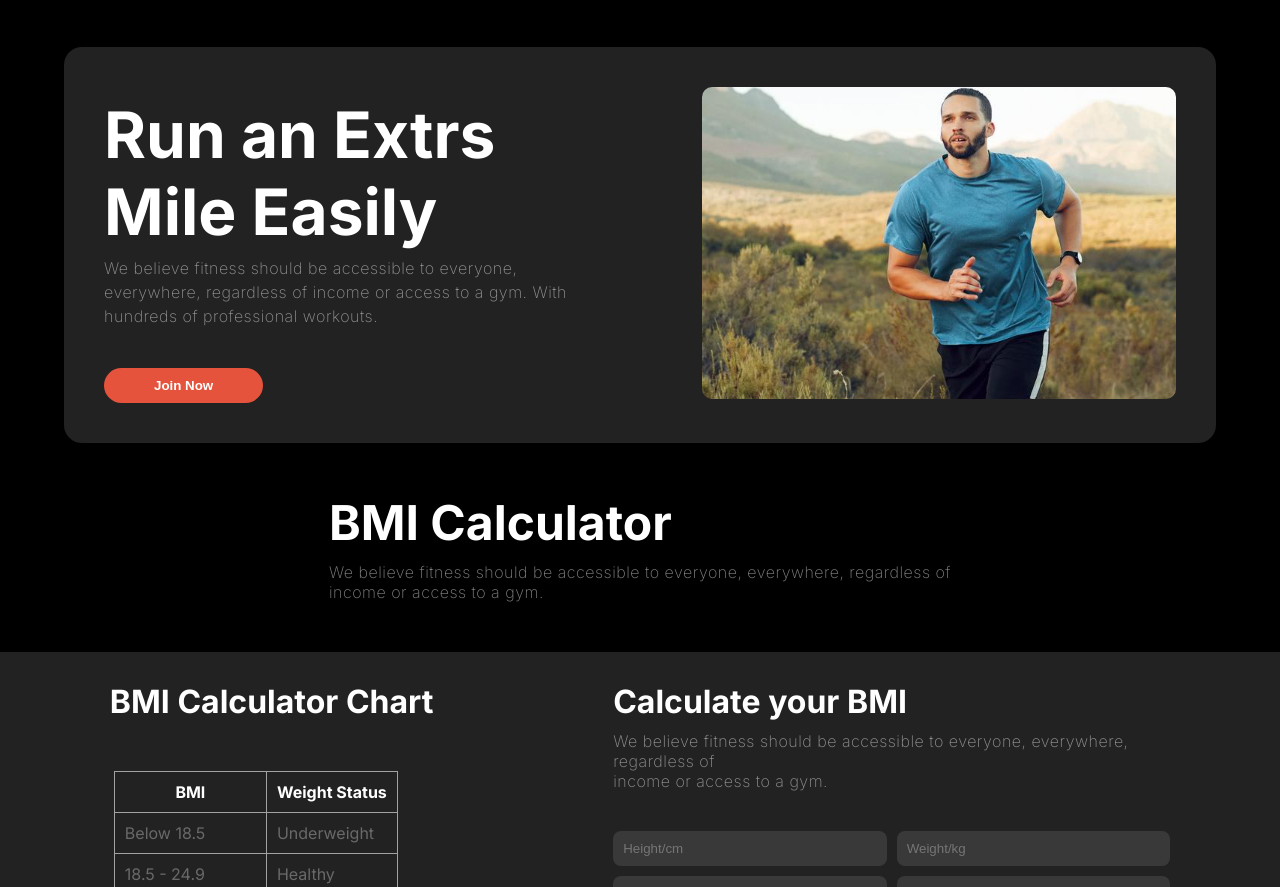
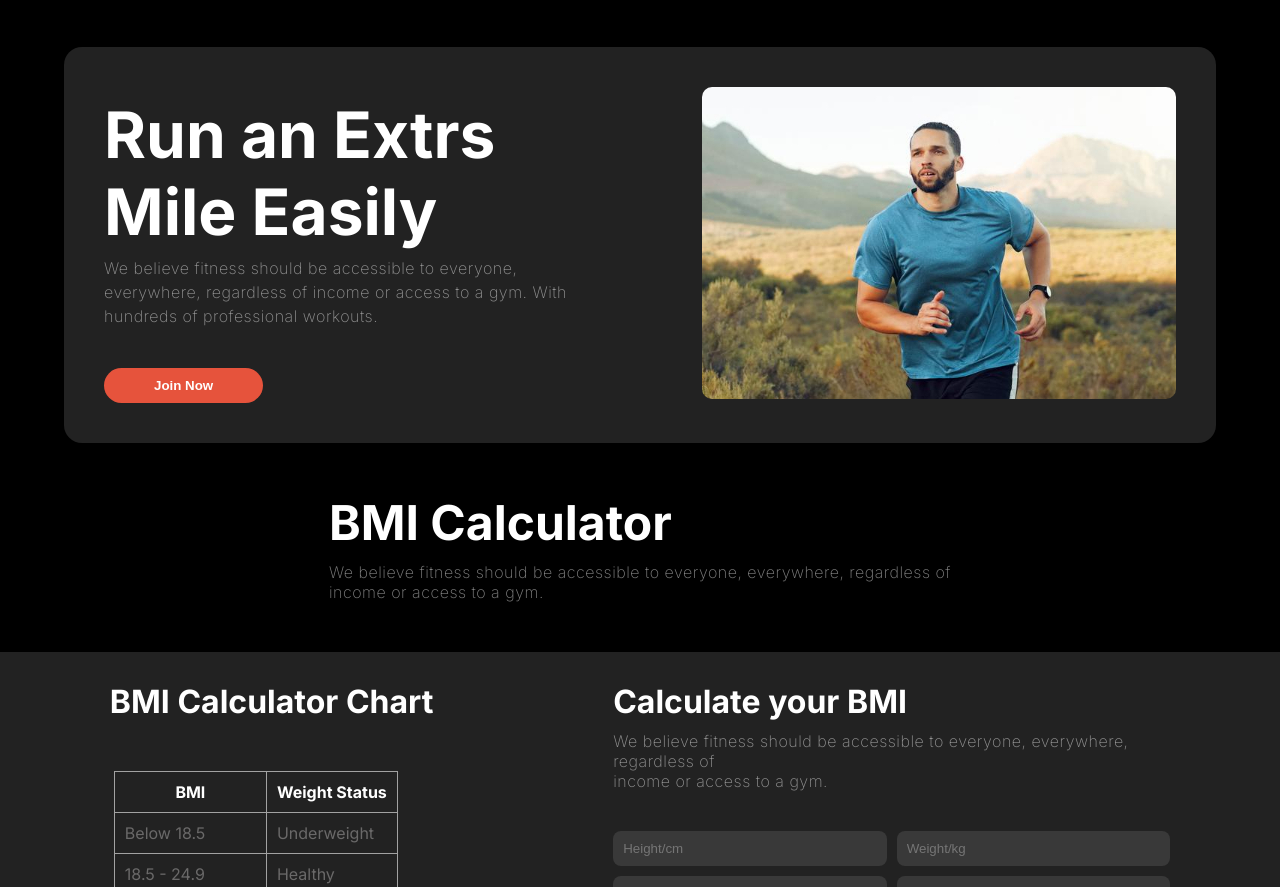
Before and after one commit to Anonda25/assignment-2, a plain HTML site: page index.html in a window 1280 px wide. Shown: the part 1229-2116 px from the top of the page. Drawn offline with Linux system fonts and the light colour scheme; a web font is replaced by a local one.

```diff
--- a/css/style.css
+++ b/css/style.css
@@ -253,7 +253,7 @@
     border-radius: 10px;
     height: 312px;
     object-fit: none;
-    object-position: 66% 33%;
+    object-position: 69% 28%;
 }
 
 .btn-styles {
```
